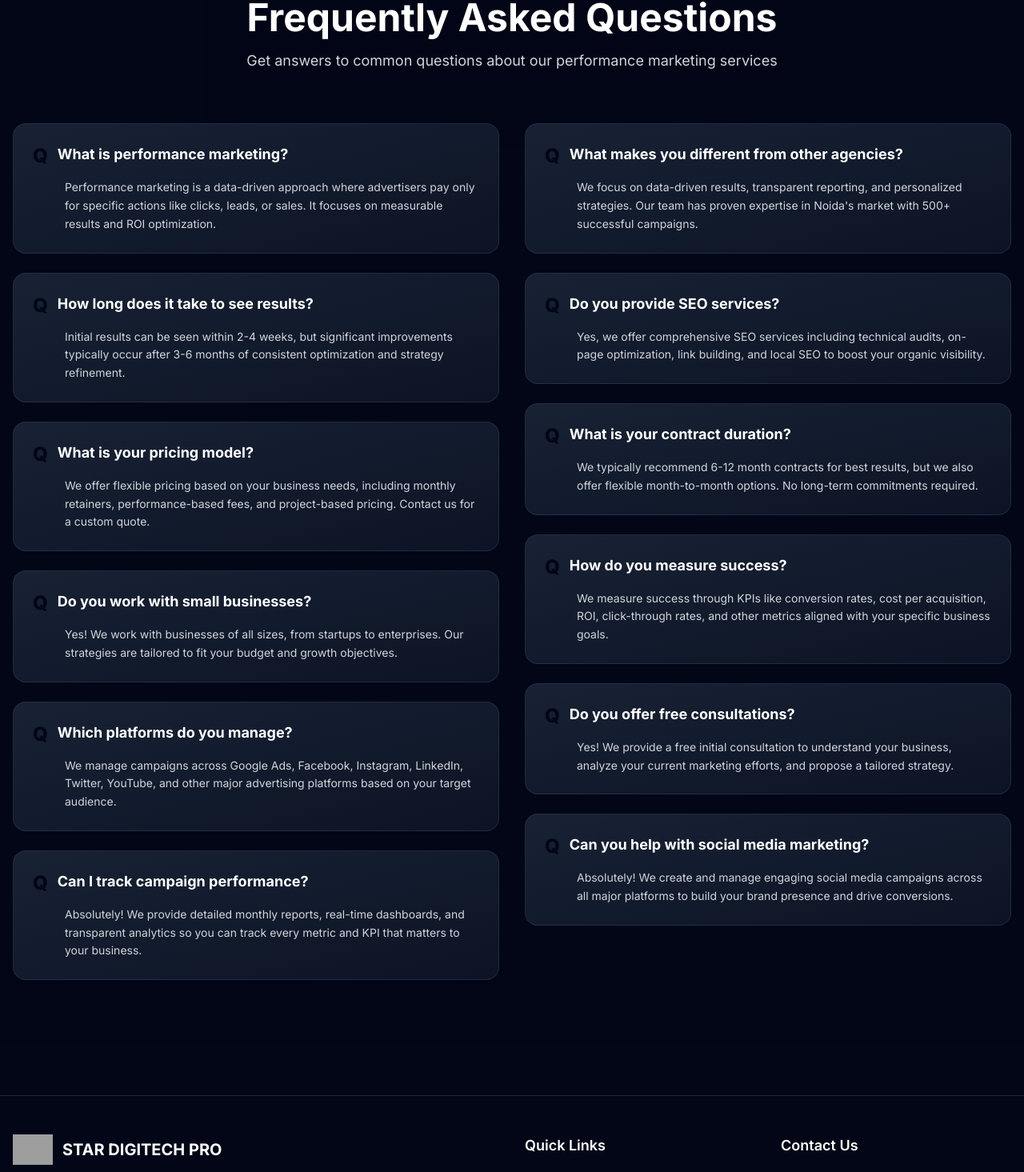
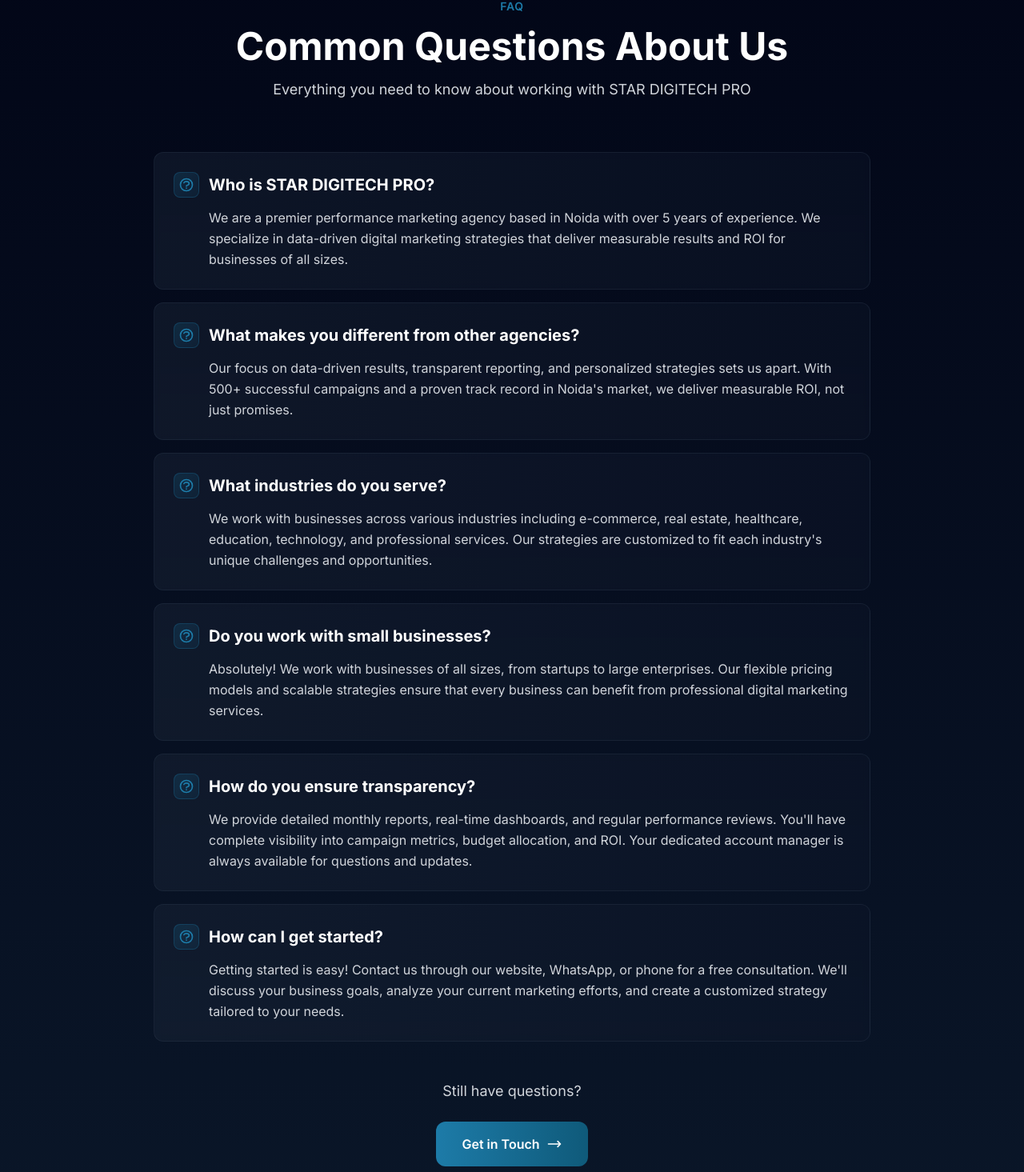
Before and after one commit to anshmydigitalcrown-ui/stardigitechpro, a Next.js app: page /about in a window 1280 px wide. Shown: the part 4642-6107 px from the top of the page at 80% size. Built offline with nearby package versions, Linux system fonts and the light colour scheme; grey boxes are pictures that could not be loaded.

Commit message:
Redesign FAQ section on about page with modern single-column layout

```diff
--- a/app/about/page.tsx
+++ b/app/about/page.tsx
@@ -573,153 +573,132 @@ export default function ServicePage() {
       </section>
 
       {/* FAQ Section */}
-      <section className="py-20 bg-[#020617] bg-opacity-95">
+      <section className="py-20 bg-gradient-to-b from-[#020617] to-[#0a1628]">
         <div className="container mx-auto px-4">
           <div className="text-center mb-16">
-            <h2 className="text-4xl md:text-5xl font-bold text-white mb-4">Frequently Asked Questions</h2>
+            <p className="text-[#1d7ba8] text-sm uppercase tracking-wider font-semibold mb-4">FAQ</p>
+            <h2 className="text-4xl md:text-5xl font-bold text-white mb-4">Common Questions About Us</h2>
             <p className="text-gray-300 text-lg max-w-3xl mx-auto">
-              Get answers to common questions about our performance marketing services
+              Everything you need to know about working with STAR DIGITECH PRO
             </p>
           </div>
 
-          <div className="grid grid-cols-1 md:grid-cols-2 gap-8 max-w-7xl mx-auto">
-            {/* Left Column - 6 FAQs */}
-            <div className="space-y-6">
-              {/* FAQ 1 */}
-              <div className="group bg-gradient-to-br from-slate-800/80 to-slate-900/80 backdrop-blur-sm p-6 rounded-2xl border border-slate-700/50 hover:border-primary/50 transition-all duration-300 hover:shadow-xl hover:shadow-primary/10">
-                <h3 className="text-lg font-bold text-white mb-3 flex items-start gap-3">
-                  <span className="text-primary flex-shrink-0 text-2xl font-extrabold">Q</span>
-                  <span className="flex-1">What is performance marketing?</span>
+          <div className="max-w-4xl mx-auto space-y-4">
+            {/* FAQ 1 */}
+            <div className="group bg-gradient-to-r from-slate-800/40 to-slate-900/40 backdrop-blur-sm rounded-xl border border-slate-700/30 hover:border-[#1d7ba8]/50 transition-all duration-300 overflow-hidden">
+              <div className="p-6">
+                <h3 className="text-xl font-bold text-white mb-3 flex items-center gap-3">
+                  <span className="flex-shrink-0 w-8 h-8 bg-gradient-to-br from-[#1d7ba8]/20 to-[#1d7ba8]/10 rounded-lg flex items-center justify-center border border-[#1d7ba8]/30">
+                    <svg className="w-5 h-5 text-[#1d7ba8]" fill="none" stroke="currentColor" viewBox="0 0 24 24">
+                      <path strokeLinecap="round" strokeLinejoin="round" strokeWidth={2} d="M8.228 9c.549-1.165 2.03-2 3.772-2 2.21 0 4 1.343 4 3 0 1.4-1.278 2.575-3.006 2.907-.542.104-.994.54-.994 1.093m0 3h.01M21 12a9 9 0 11-18 0 9 9 0 0118 0z" />
+                    </svg>
+                  </span>
+                  <span className="flex-1">Who is STAR DIGITECH PRO?</span>
                 </h3>
-                <p className="text-gray-300 text-sm leading-relaxed pl-10">
-                  Performance marketing is a data-driven approach where advertisers pay only for specific actions like clicks, leads, or sales. It focuses on measurable results and ROI optimization.
-                </p>
-              </div>
-
-              {/* FAQ 2 */}
-              <div className="group bg-gradient-to-br from-slate-800/80 to-slate-900/80 backdrop-blur-sm p-6 rounded-2xl border border-slate-700/50 hover:border-primary/50 transition-all duration-300 hover:shadow-xl hover:shadow-primary/10">
-                <h3 className="text-lg font-bold text-white mb-3 flex items-start gap-3">
-                  <span className="text-primary flex-shrink-0 text-2xl font-extrabold">Q</span>
-                  <span className="flex-1">How long does it take to see results?</span>
-                </h3>
-                <p className="text-gray-300 text-sm leading-relaxed pl-10">
-                  Initial results can be seen within 2-4 weeks, but significant improvements typically occur after 3-6 months of consistent optimization and strategy refinement.
-                </p>
-              </div>
-
-              {/* FAQ 3 */}
-              <div className="group bg-gradient-to-br from-slate-800/80 to-slate-900/80 backdrop-blur-sm p-6 rounded-2xl border border-slate-700/50 hover:border-primary/50 transition-all duration-300 hover:shadow-xl hover:shadow-primary/10">
-                <h3 className="text-lg font-bold text-white mb-3 flex items-start gap-3">
-                  <span className="text-primary flex-shrink-0 text-2xl font-extrabold">Q</span>
-                  <span className="flex-1">What is your pricing model?</span>
-                </h3>
-                <p className="text-gray-300 text-sm leading-relaxed pl-10">
-                  We offer flexible pricing based on your business needs, including monthly retainers, performance-based fees, and project-based pricing. Contact us for a custom quote.
-                </p>
-              </div>
-
-              {/* FAQ 4 */}
-              <div className="group bg-gradient-to-br from-slate-800/80 to-slate-900/80 backdrop-blur-sm p-6 rounded-2xl border border-slate-700/50 hover:border-primary/50 transition-all duration-300 hover:shadow-xl hover:shadow-primary/10">
-                <h3 className="text-lg font-bold text-white mb-3 flex items-start gap-3">
-                  <span className="text-primary flex-shrink-0 text-2xl font-extrabold">Q</span>
-                  <span className="flex-1">Do you work with small businesses?</span>
-                </h3>
-                <p className="text-gray-300 text-sm leading-relaxed pl-10">
-                  Yes! We work with businesses of all sizes, from startups to enterprises. Our strategies are tailored to fit your budget and growth objectives.
-                </p>
-              </div>
-
-              {/* FAQ 5 */}
-              <div className="group bg-gradient-to-br from-slate-800/80 to-slate-900/80 backdrop-blur-sm p-6 rounded-2xl border border-slate-700/50 hover:border-primary/50 transition-all duration-300 hover:shadow-xl hover:shadow-primary/10">
-                <h3 className="text-lg font-bold text-white mb-3 flex items-start gap-3">
-                  <span className="text-primary flex-shrink-0 text-2xl font-extrabold">Q</span>
-                  <span className="flex-1">Which platforms do you manage?</span>
-                </h3>
-                <p className="text-gray-300 text-sm leading-relaxed pl-10">
-                  We manage campaigns across Google Ads, Facebook, Instagram, LinkedIn, Twitter, YouTube, and other major advertising platforms based on your target audience.
-                </p>
-              </div>
-
-              {/* FAQ 6 */}
-              <div className="group bg-gradient-to-br from-slate-800/80 to-slate-900/80 backdrop-blur-sm p-6 rounded-2xl border border-slate-700/50 hover:border-primary/50 transition-all duration-300 hover:shadow-xl hover:shadow-primary/10">
-                <h3 className="text-lg font-bold text-white mb-3 flex items-start gap-3">
-                  <span className="text-primary flex-shrink-0 text-2xl font-extrabold">Q</span>
-                  <span className="flex-1">Can I track campaign performance?</span>
-                </h3>
-                <p className="text-gray-300 text-sm leading-relaxed pl-10">
-                  Absolutely! We provide detailed monthly reports, real-time dashboards, and transparent analytics so you can track every metric and KPI that matters to your business.
+                <p className="text-gray-300 text-base leading-relaxed ml-11">
+                  We are a premier performance marketing agency based in Noida with over 5 years of experience. We specialize in data-driven digital marketing strategies that deliver measurable results and ROI for businesses of all sizes.
                 </p>
               </div>
             </div>
 
-            {/* Right Column - 6 FAQs */}
-            <div className="space-y-6">
-              {/* FAQ 7 */}
-              <div className="group bg-gradient-to-br from-slate-800/80 to-slate-900/80 backdrop-blur-sm p-6 rounded-2xl border border-slate-700/50 hover:border-primary/50 transition-all duration-300 hover:shadow-xl hover:shadow-primary/10">
-                <h3 className="text-lg font-bold text-white mb-3 flex items-start gap-3">
-                  <span className="text-primary flex-shrink-0 text-2xl font-extrabold">Q</span>
+            {/* FAQ 2 */}
+            <div className="group bg-gradient-to-r from-slate-800/40 to-slate-900/40 backdrop-blur-sm rounded-xl border border-slate-700/30 hover:border-[#1d7ba8]/50 transition-all duration-300 overflow-hidden">
+              <div className="p-6">
+                <h3 className="text-xl font-bold text-white mb-3 flex items-center gap-3">
+                  <span className="flex-shrink-0 w-8 h-8 bg-gradient-to-br from-[#1d7ba8]/20 to-[#1d7ba8]/10 rounded-lg flex items-center justify-center border border-[#1d7ba8]/30">
+                    <svg className="w-5 h-5 text-[#1d7ba8]" fill="none" stroke="currentColor" viewBox="0 0 24 24">
+                      <path strokeLinecap="round" strokeLinejoin="round" strokeWidth={2} d="M8.228 9c.549-1.165 2.03-2 3.772-2 2.21 0 4 1.343 4 3 0 1.4-1.278 2.575-3.006 2.907-.542.104-.994.54-.994 1.093m0 3h.01M21 12a9 9 0 11-18 0 9 9 0 0118 0z" />
+                    </svg>
+                  </span>
                   <span className="flex-1">What makes you different from other agencies?</span>
                 </h3>
-                <p className="text-gray-300 text-sm leading-relaxed pl-10">
-                  We focus on data-driven results, transparent reporting, and personalized strategies. Our team has proven expertise in Noida's market with 500+ successful campaigns.
-                </p>
-              </div>
-
-              {/* FAQ 8 */}
-              <div className="group bg-gradient-to-br from-slate-800/80 to-slate-900/80 backdrop-blur-sm p-6 rounded-2xl border border-slate-700/50 hover:border-primary/50 transition-all duration-300 hover:shadow-xl hover:shadow-primary/10">
-                <h3 className="text-lg font-bold text-white mb-3 flex items-start gap-3">
-                  <span className="text-primary flex-shrink-0 text-2xl font-extrabold">Q</span>
-                  <span className="flex-1">Do you provide SEO services?</span>
-                </h3>
-                <p className="text-gray-300 text-sm leading-relaxed pl-10">
-                  Yes, we offer comprehensive SEO services including technical audits, on-page optimization, link building, and local SEO to boost your organic visibility.
-                </p>
-              </div>
-
-              {/* FAQ 9 */}
-              <div className="group bg-gradient-to-br from-slate-800/80 to-slate-900/80 backdrop-blur-sm p-6 rounded-2xl border border-slate-700/50 hover:border-primary/50 transition-all duration-300 hover:shadow-xl hover:shadow-primary/10">
-                <h3 className="text-lg font-bold text-white mb-3 flex items-start gap-3">
-                  <span className="text-primary flex-shrink-0 text-2xl font-extrabold">Q</span>
-                  <span className="flex-1">What is your contract duration?</span>
-                </h3>
-                <p className="text-gray-300 text-sm leading-relaxed pl-10">
-                  We typically recommend 6-12 month contracts for best results, but we also offer flexible month-to-month options. No long-term commitments required.
-                </p>
-              </div>
-
-              {/* FAQ 10 */}
-              <div className="group bg-gradient-to-br from-slate-800/80 to-slate-900/80 backdrop-blur-sm p-6 rounded-2xl border border-slate-700/50 hover:border-primary/50 transition-all duration-300 hover:shadow-xl hover:shadow-primary/10">
-                <h3 className="text-lg font-bold text-white mb-3 flex items-start gap-3">
-                  <span className="text-primary flex-shrink-0 text-2xl font-extrabold">Q</span>
-                  <span className="flex-1">How do you measure success?</span>
-                </h3>
-                <p className="text-gray-300 text-sm leading-relaxed pl-10">
-                  We measure success through KPIs like conversion rates, cost per acquisition, ROI, click-through rates, and other metrics aligned with your specific business goals.
-                </p>
-              </div>
-
-              {/* FAQ 11 */}
-              <div className="group bg-gradient-to-br from-slate-800/80 to-slate-900/80 backdrop-blur-sm p-6 rounded-2xl border border-slate-700/50 hover:border-primary/50 transition-all duration-300 hover:shadow-xl hover:shadow-primary/10">
-                <h3 className="text-lg font-bold text-white mb-3 flex items-start gap-3">
-                  <span className="text-primary flex-shrink-0 text-2xl font-extrabold">Q</span>
-                  <span className="flex-1">Do you offer free consultations?</span>
-                </h3>
-                <p className="text-gray-300 text-sm leading-relaxed pl-10">
-                  Yes! We provide a free initial consultation to understand your business, analyze your current marketing efforts, and propose a tailored strategy.
-                </p>
-              </div>
-
-              {/* FAQ 12 */}
-              <div className="group bg-gradient-to-br from-slate-800/80 to-slate-900/80 backdrop-blur-sm p-6 rounded-2xl border border-slate-700/50 hover:border-primary/50 transition-all duration-300 hover:shadow-xl hover:shadow-primary/10">
-                <h3 className="text-lg font-bold text-white mb-3 flex items-start gap-3">
-                  <span className="text-primary flex-shrink-0 text-2xl font-extrabold">Q</span>
-                  <span className="flex-1">Can you help with social media marketing?</span>
-                </h3>
-                <p className="text-gray-300 text-sm leading-relaxed pl-10">
-                  Absolutely! We create and manage engaging social media campaigns across all major platforms to build your brand presence and drive conversions.
+                <p className="text-gray-300 text-base leading-relaxed ml-11">
+                  Our focus on data-driven results, transparent reporting, and personalized strategies sets us apart. With 500+ successful campaigns and a proven track record in Noida's market, we deliver measurable ROI, not just promises.
                 </p>
               </div>
             </div>
+
+            {/* FAQ 3 */}
+            <div className="group bg-gradient-to-r from-slate-800/40 to-slate-900/40 backdrop-blur-sm rounded-xl border border-slate-700/30 hover:border-[#1d7ba8]/50 transition-all duration-300 overflow-hidden">
+              <div className="p-6">
+                <h3 className="text-xl font-bold text-white mb-3 flex items-center gap-3">
+                  <span className="flex-shrink-0 w-8 h-8 bg-gradient-to-br from-[#1d7ba8]/20 to-[#1d7ba8]/10 rounded-lg flex items-center justify-center border border-[#1d7ba8]/30">
+                    <svg className="w-5 h-5 text-[#1d7ba8]" fill="none" stroke="currentColor" viewBox="0 0 24 24">
+                      <path strokeLinecap="round" strokeLinejoin="round" strokeWidth={2} d="M8.228 9c.549-1.165 2.03-2 3.772-2 2.21 0 4 1.343 4 3 0 1.4-1.278 2.575-3.006 2.907-.542.104-.994.54-.994 1.093m0 3h.01M21 12a9 9 0 11-18 0 9 9 0 0118 0z" />
+                    </svg>
+                  </span>
+                  <span className="flex-1">What industries do you serve?</span>
+                </h3>
+                <p className="text-gray-300 text-base leading-relaxed ml-11">
+                  We work with businesses across various industries including e-commerce, real estate, healthcare, education, technology, and professional services. Our strategies are customized to fit each industry's unique challenges and opportunities.
+                </p>
+              </div>
+            </div>
+
+            {/* FAQ 4 */}
+            <div className="group bg-gradient-to-r from-slate-800/40 to-slate-900/40 backdrop-blur-sm rounded-xl border border-slate-700/30 hover:border-[#1d7ba8]/50 transition-all duration-300 overflow-hidden">
+              <div className="p-6">
+                <h3 className="text-xl font-bold text-white mb-3 flex items-center gap-3">
+                  <span className="flex-shrink-0 w-8 h-8 bg-gradient-to-br from-[#1d7ba8]/20 to-[#1d7ba8]/10 rounded-lg flex items-center justify-center border border-[#1d7ba8]/30">
+                    <svg className="w-5 h-5 text-[#1d7ba8]" fill="none" stroke="currentColor" viewBox="0 0 24 24">
+                      <path strokeLinecap="round" strokeLinejoin="round" strokeWidth={2} d="M8.228 9c.549-1.165 2.03-2 3.772-2 2.21 0 4 1.343 4 3 0 1.4-1.278 2.575-3.006 2.907-.542.104-.994.54-.994 1.093m0 3h.01M21 12a9 9 0 11-18 0 9 9 0 0118 0z" />
+                    </svg>
+                  </span>
+                  <span className="flex-1">Do you work with small businesses?</span>
+                </h3>
+                <p className="text-gray-300 text-base leading-relaxed ml-11">
+                  Absolutely! We work with businesses of all sizes, from startups to large enterprises. Our flexible pricing models and scalable strategies ensure that every business can benefit from professional digital marketing services.
+                </p>
+              </div>
+            </div>
+
+            {/* FAQ 5 */}
+            <div className="group bg-gradient-to-r from-slate-800/40 to-slate-900/40 backdrop-blur-sm rounded-xl border border-slate-700/30 hover:border-[#1d7ba8]/50 transition-all duration-300 overflow-hidden">
+              <div className="p-6">
+                <h3 className="text-xl font-bold text-white mb-3 flex items-center gap-3">
+                  <span className="flex-shrink-0 w-8 h-8 bg-gradient-to-br from-[#1d7ba8]/20 to-[#1d7ba8]/10 rounded-lg flex items-center justify-center border border-[#1d7ba8]/30">
+                    <svg className="w-5 h-5 text-[#1d7ba8]" fill="none" stroke="currentColor" viewBox="0 0 24 24">
+                      <path strokeLinecap="round" strokeLinejoin="round" strokeWidth={2} d="M8.228 9c.549-1.165 2.03-2 3.772-2 2.21 0 4 1.343 4 3 0 1.4-1.278 2.575-3.006 2.907-.542.104-.994.54-.994 1.093m0 3h.01M21 12a9 9 0 11-18 0 9 9 0 0118 0z" />
+                    </svg>
+                  </span>
+                  <span className="flex-1">How do you ensure transparency?</span>
+                </h3>
+                <p className="text-gray-300 text-base leading-relaxed ml-11">
+                  We provide detailed monthly reports, real-time dashboards, and regular performance reviews. You'll have complete visibility into campaign metrics, budget allocation, and ROI. Your dedicated account manager is always available for questions and updates.
+                </p>
+              </div>
+            </div>
+
+            {/* FAQ 6 */}
+            <div className="group bg-gradient-to-r from-slate-800/40 to-slate-900/40 backdrop-blur-sm rounded-xl border border-slate-700/30 hover:border-[#1d7ba8]/50 transition-all duration-300 overflow-hidden">
+              <div className="p-6">
+                <h3 className="text-xl font-bold text-white mb-3 flex items-center gap-3">
+                  <span className="flex-shrink-0 w-8 h-8 bg-gradient-to-br from-[#1d7ba8]/20 to-[#1d7ba8]/10 rounded-lg flex items-center justify-center border border-[#1d7ba8]/30">
+                    <svg className="w-5 h-5 text-[#1d7ba8]" fill="none" stroke="currentColor" viewBox="0 0 24 24">
+                      <path strokeLinecap="round" strokeLinejoin="round" strokeWidth={2} d="M8.228 9c.549-1.165 2.03-2 3.772-2 2.21 0 4 1.343 4 3 0 1.4-1.278 2.575-3.006 2.907-.542.104-.994.54-.994 1.093m0 3h.01M21 12a9 9 0 11-18 0 9 9 0 0118 0z" />
+                    </svg>
+                  </span>
+                  <span className="flex-1">How can I get started?</span>
+                </h3>
+                <p className="text-gray-300 text-base leading-relaxed ml-11">
+                  Getting started is easy! Contact us through our website, WhatsApp, or phone for a free consultation. We'll discuss your business goals, analyze your current marketing efforts, and create a customized strategy tailored to your needs.
+                </p>
+              </div>
+            </div>
+          </div>
+
+          {/* CTA */}
+          <div className="text-center mt-12">
+            <p className="text-gray-300 text-lg mb-6">Still have questions?</p>
+            <Link
+              href="/contact"
+              className="inline-flex items-center gap-2 bg-gradient-to-r from-[#1d7ba8] to-[#0f5a7a] text-white font-semibold px-8 py-4 rounded-xl hover:shadow-2xl hover:shadow-[#1d7ba8]/30 transition-all duration-300 hover:scale-105"
+            >
+              Get in Touch
+              <svg className="w-5 h-5" fill="none" stroke="currentColor" viewBox="0 0 24 24">
+                <path strokeLinecap="round" strokeLinejoin="round" strokeWidth={2} d="M17 8l4 4m0 0l-4 4m4-4H3" />
+              </svg>
+            </Link>
           </div>
         </div>
       </section>
```
